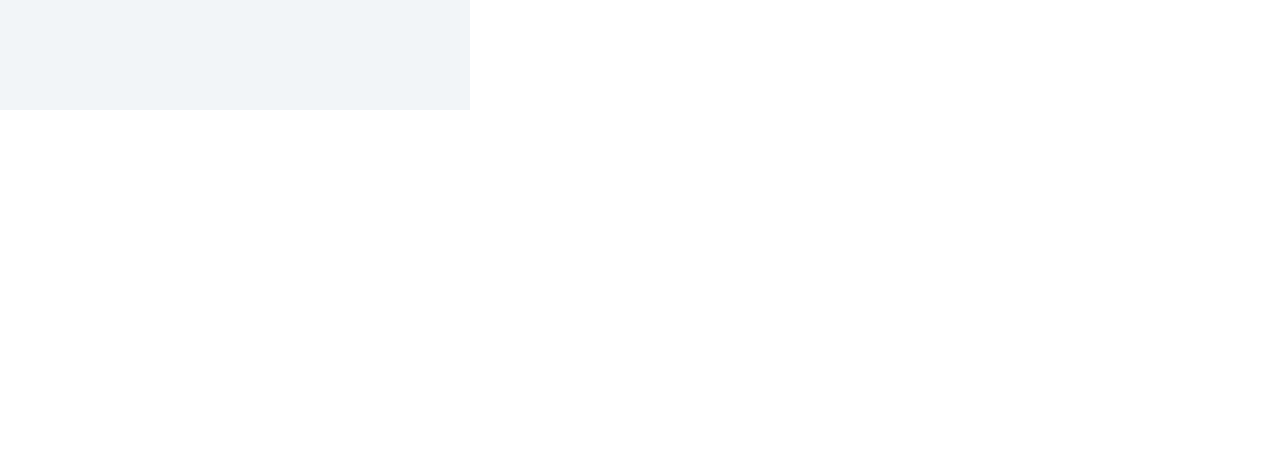
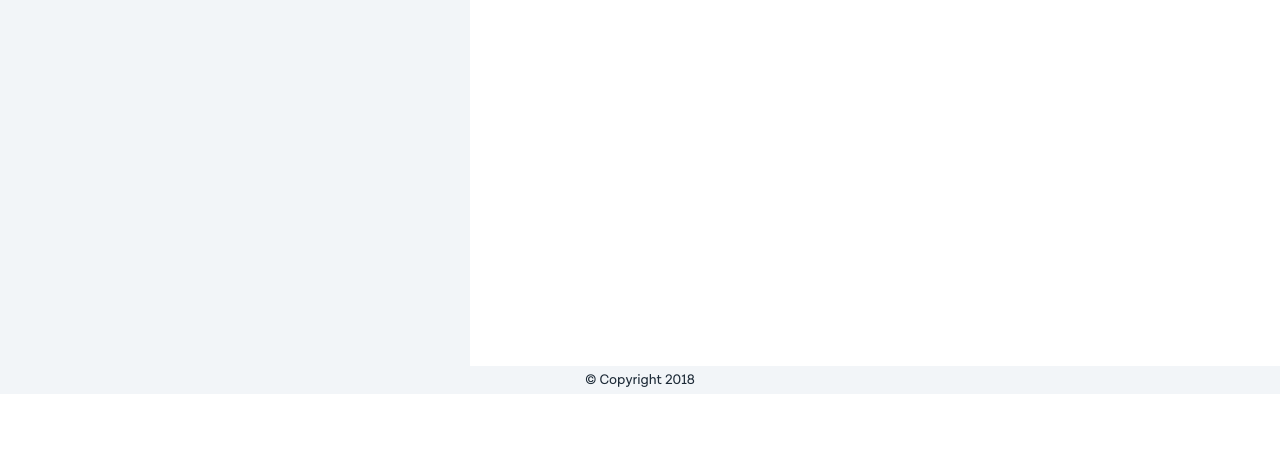
Before and after one commit to chpmnrssll/help-portal, a Jekyll site: the page built from README.md, in a window 1280 px wide. Shown: the part 534-997 px from the top of the page. Built offline with Jekyll 4.4.1, drawn with Linux system fonts in a browser that asks for light colours; some web fonts are replaced; our own code applies the rules of GitHub Pages for plain Markdown files; before the commit the page ends 900 px from its top, so only the background shows below that.

Commit message:
Added default footer

```diff
--- /dev/null
+++ b/_includes/footer.html
@@ -0,0 +1,3 @@
+<footer class="footer">
+  © Copyright {{ site.time | date: '%Y' }}
+</footer>
--- a/_layouts/default.html
+++ b/_layouts/default.html
@@ -45,6 +45,7 @@
       {{ content }}
     </main>
   </div>
+  {% include footer.html %}
 </body>
 
 </html>
--- /dev/null
+++ b/_sass/footer.scss
@@ -0,0 +1,9 @@
+.footer {
+  background-color: $color-grey-1;
+  color: $color-grey-7;
+  font-family: LotaGrotesque-Regular;
+  font-size: 14px;
+  font-weight: 400;
+  line-height: 28px;
+  text-align: center;
+}
--- a/assets/css/main.scss
+++ b/assets/css/main.scss
@@ -6,6 +6,7 @@
 @import "sidebar";
 @import "tables";
 @import "tasks";
+@import "footer";
 @import "request-template";
 @import "styleGuide";
 
@@ -19,8 +20,6 @@
   display: grid;
   grid-template-areas: "nav content";
   grid-template-columns: 470px auto;
-  grid-template-rows: auto auto;
-
   height: 100vh;
 }
 
```
